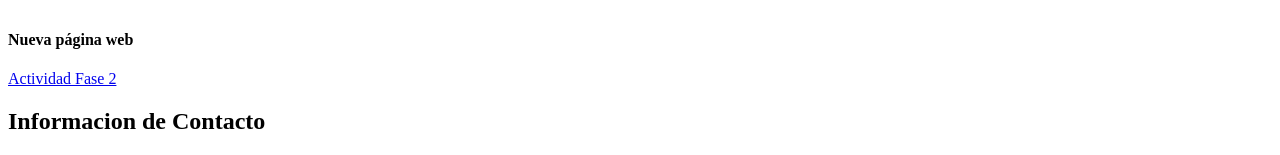
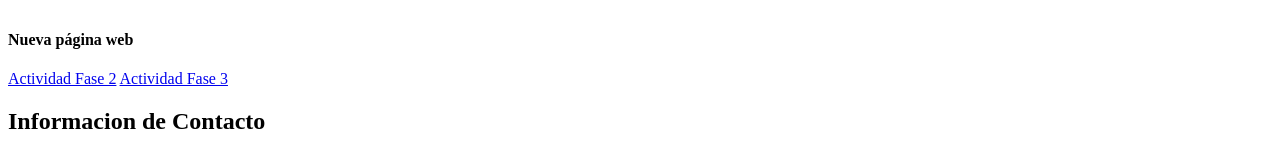
Before and after one commit to DiegoGT11/DSW-DiegoGarz-n, a plain HTML site: page index.html in a window 1280 px wide. Shown: the part 253-408 px from the top of the page. Drawn offline with Linux system fonts and the light colour scheme.

Commit message:
Update index.html

```diff
--- a/index.html
+++ b/index.html
@@ -13,6 +13,7 @@
     </font>
     <h4>Nueva página web</h4>
     <a href="fase2/desing.html">Actividad Fase 2</a>
+    <a href="fase3/index.html">Actividad Fase 3</a>
     <h2>Informacion de Contacto</h2>
     <p>Soy Estudiante de tercer semestre de la <b>UNAD (Universidad Nacional Abierta y a Distancia)</b> del programa de producción de audio, actualmente estoy comenzando con el curso de Di seño de sitios web </p>
     <h4> email: diego-alejandro1109@hotmail.com</h4>
```
